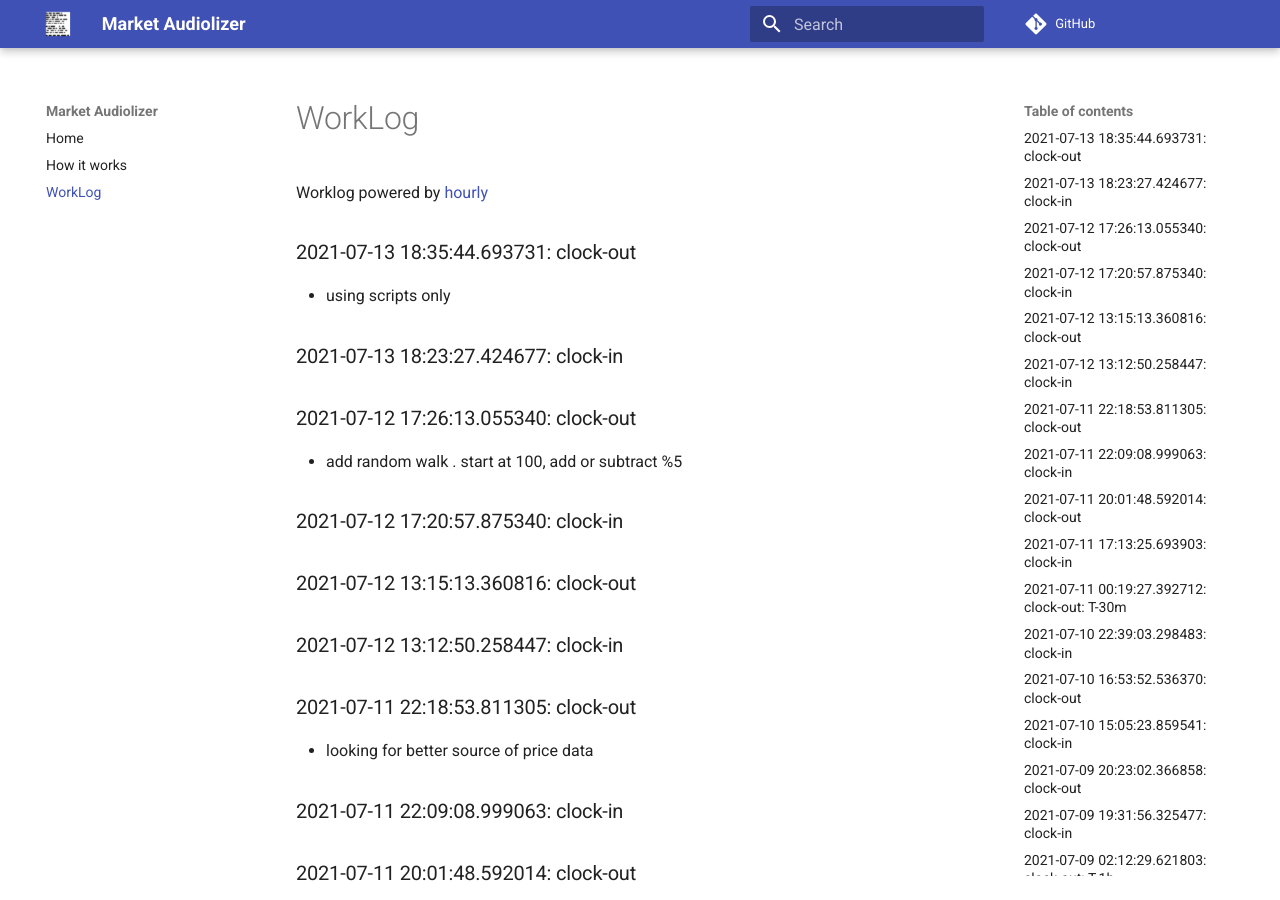
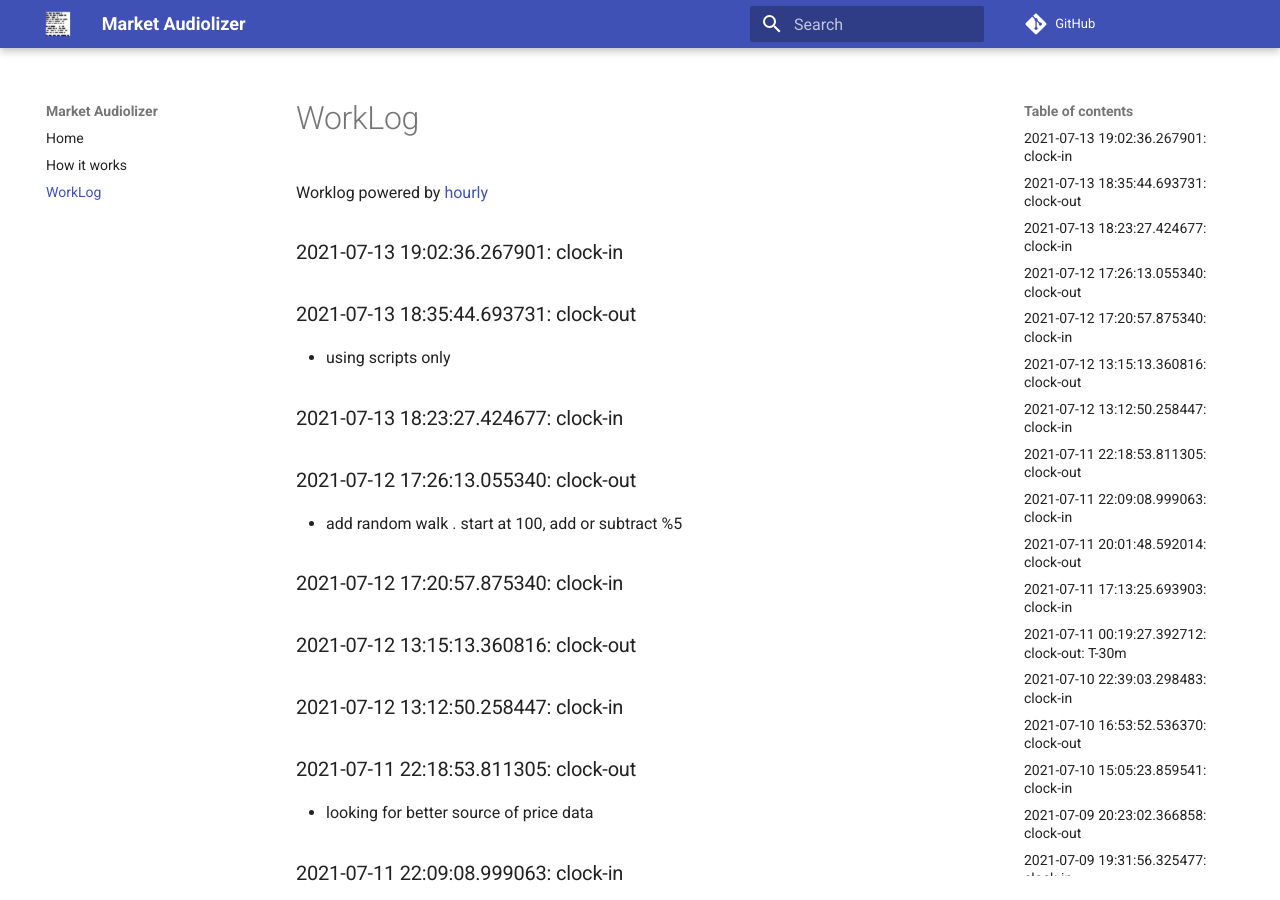
Before and after one commit to asherp/audiolizer, an MkDocs documentation site: the page built from docs/WorkLog.md, in a window 1280 px wide and 900 px high. Built offline with MkDocs 1.6.1 and Material for MkDocs 9.7.7, drawn with Linux system fonts in a browser that asks for light colours; comment, search, counter and statistics services are not loaded.

Commit message:
clock-in

```diff
--- a/WorkLog.md
+++ b/WorkLog.md
@@ -1,3 +1,6 @@
+
+### 2021-07-13 19:02:36.267901: clock-in
+
 ### 2021-07-13 18:35:44.693731: clock-out
 
 * using scripts only
```
